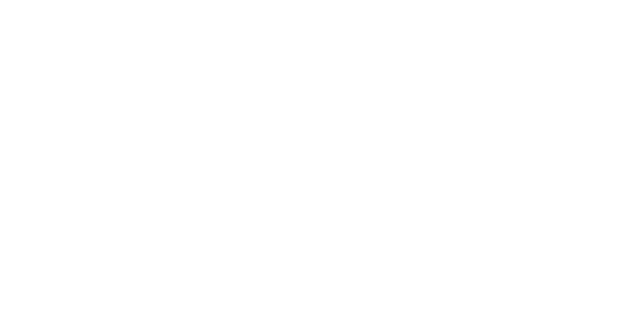
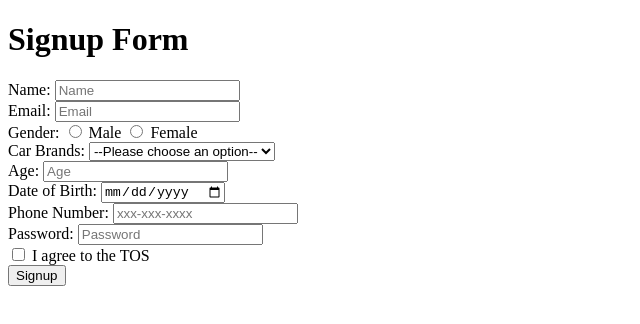
Before and after one commit to acciojob/signup-form-car-rishabh0085, a website: page main.html in a window 1280 px wide. Shown: the whole page, without its empty margins (0-640 px from the left). Drawn offline with Linux system fonts and the light colour scheme.

Commit message:
created a submission

```diff
--- a/main.html
+++ b/main.html
@@ -11,6 +11,56 @@
     <script type="text/javascript" src="./script.js">
 </script>
 
+	<h1>Signup Form</h1>
+    <form action="#" method="post">
+        <div>
+            <label for="name">Name:</label>
+            <input type="text" id="name" name="name" required placeholder="Name">
+        </div>
+        <div>
+            <label for="email">Email:</label>
+            <input type="email" id="email" name="email" required placeholder="Email">
+        </div>
+        <div>
+            <label>Gender:</label>
+            <input type="radio" id="gender_m" name="gender" value="male" required>
+            <label for="gender_m">Male</label>
+            <input type="radio" id="gender_f" name="gender" value="female" required>
+            <label for="gender_f">Female</label>
+        </div>
+        <div>
+            <label for="cars">Car Brands:</label>
+            <select id="cars" name="cars" required>
+                <option value="" disabled selected>--Please choose an option--</option>
+                <option value="Toyota">Toyota</option>
+                <option value="Honda">Honda</option>
+                <option value="Ford">Ford</option>
+                <option value="Chevrolet">Chevrolet</option>
+            </select>
+        </div>
+        <div>
+            <label for="age">Age:</label>
+            <input type="number" id="age" name="age" required placeholder="Age">
+        </div>
+        <div>
+            <label for="dob">Date of Birth:</label>
+            <input type="date" id="dob" name="dob" required>
+        </div>
+        <div>
+            <label for="tel">Phone Number:</label>
+            <input type="tel" id="tel" name="tel" placeholder="xxx-xxx-xxxx">
+        </div>
+        <div>
+            <label for="password">Password:</label>
+            <input type="password" id="password" name="password" required placeholder="Password">
+        </div>
+        <div>
+            <input type="checkbox" id="tos" name="tos" required>
+            <label for="tos">I agree to the TOS</label>
+        </div>
+        <button type="submit">Signup</button>
+    </form>
+
 </body>
 
 </html>
```
